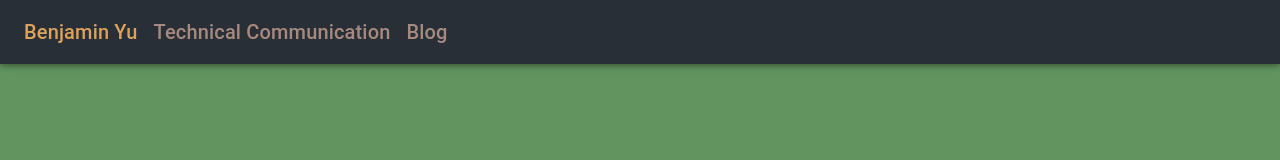
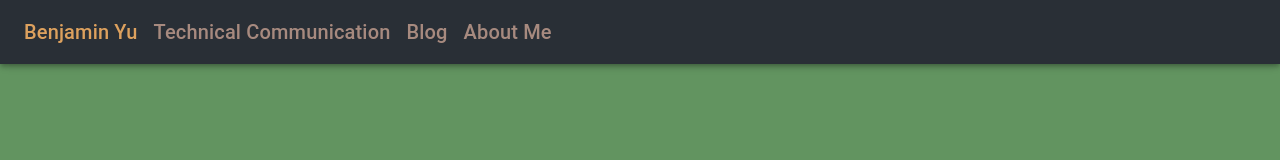
Before and after one commit to benjaminyu7/benjaminyu7.github.io, a React (Create React App) app in the folder src/personalbrandapp/: page / in a window 1280 px wide. Shown: the top 160 px of the page. Built offline with nearby package versions, Linux system fonts and the light colour scheme; no server answers.

Commit message:
Adds new functionality for react app to change pages

```diff
--- a/src/personalbrandapp/src/App.js
+++ b/src/personalbrandapp/src/App.js
@@ -6,6 +6,7 @@ import Grid from '@material-ui/core/Grid';
 import { MuiThemeProvider, createMuiTheme } from '@material-ui/core/styles';
 import BLOGPOST from './blogposts/blogpost.json';
 import { withStyles } from '@material-ui/core/styles';
+import AboutMePage from './js/page/AboutMePage'
 
 
 const theme = createMuiTheme({
@@ -31,10 +32,18 @@ const styles = theme => ({
 
 class App extends Component {
 
-
   constructor(props) {
     super(props);
+    this.state = {
+      page: "blog"
+    }
   }
+
+  changePage = (newPage) => {
+    this.setState({
+      page: newPage
+    });
+  };
 
   render() {
     const { classes } = this.props;
@@ -46,13 +55,18 @@ class App extends Component {
     return (
       <div className={classes.background}>
         <MuiThemeProvider theme={theme}>
-          <ButtonAppBar links={links} />
+          <ButtonAppBar links={links} updatePage = {this.changePage}/>
           <div className={classes.headerSpace}/>
+
+        {this.state.page === 'blog' &&
           <Container>
             <Grid item  xs={12} md={12}>
               <Blog blogposts={BLOGPOST} />
             </Grid>
           </Container>
+        }
+        {this.state.page === 'about' && <AboutMePage/>}
+
         </MuiThemeProvider>
       </div>
     );
--- a/src/personalbrandapp/src/js/ButtonAppBar.js
+++ b/src/personalbrandapp/src/js/ButtonAppBar.js
@@ -18,6 +18,7 @@ export default function ButtonAppBar(props) {
   const classes = useStyles();
 
   const links = props.links;
+  const changePage = props.updatePage;
 
   return (
     <div className={classes.root}>
@@ -35,6 +36,11 @@ export default function ButtonAppBar(props) {
               </Link>
             </Typography>
           ))}
+          <Typography variant="h6" className={classes.menuButton} style={{ color: "#A78A7F" }} >
+            <Link href={"#"} onClick={() => changePage('about')} color="inherit">
+                {"About Me"}
+            </Link>
+          </Typography>
         </Toolbar>
       </AppBar>
     </div>
--- a/src/personalbrandapp/src/js/blog/Blog.js
+++ b/src/personalbrandapp/src/js/blog/Blog.js
@@ -5,8 +5,7 @@ import PropTypes from 'prop-types';
 import { withStyles } from '@material-ui/core/styles';
 
 
-const styles = theme => ({
-});
+const styles = theme => ({ });
 
 /*
 * @blogposts the filename of the blogpost
@@ -44,6 +43,4 @@ Blog.propTypes = {
     blogposts: PropTypes.object.isRequired,
 }
 
-
-
 export default withStyles(styles)(Blog);
--- /dev/null
+++ b/src/personalbrandapp/src/js/page/AboutMePage.js
@@ -0,0 +1,11 @@
+import React from 'react';
+
+function AboutMePage() {
+  return (
+    <div>
+      { <h1>Learn more about us on the About page!</h1>}
+    </div>
+  );
+}
+
+export default AboutMePage;
```
